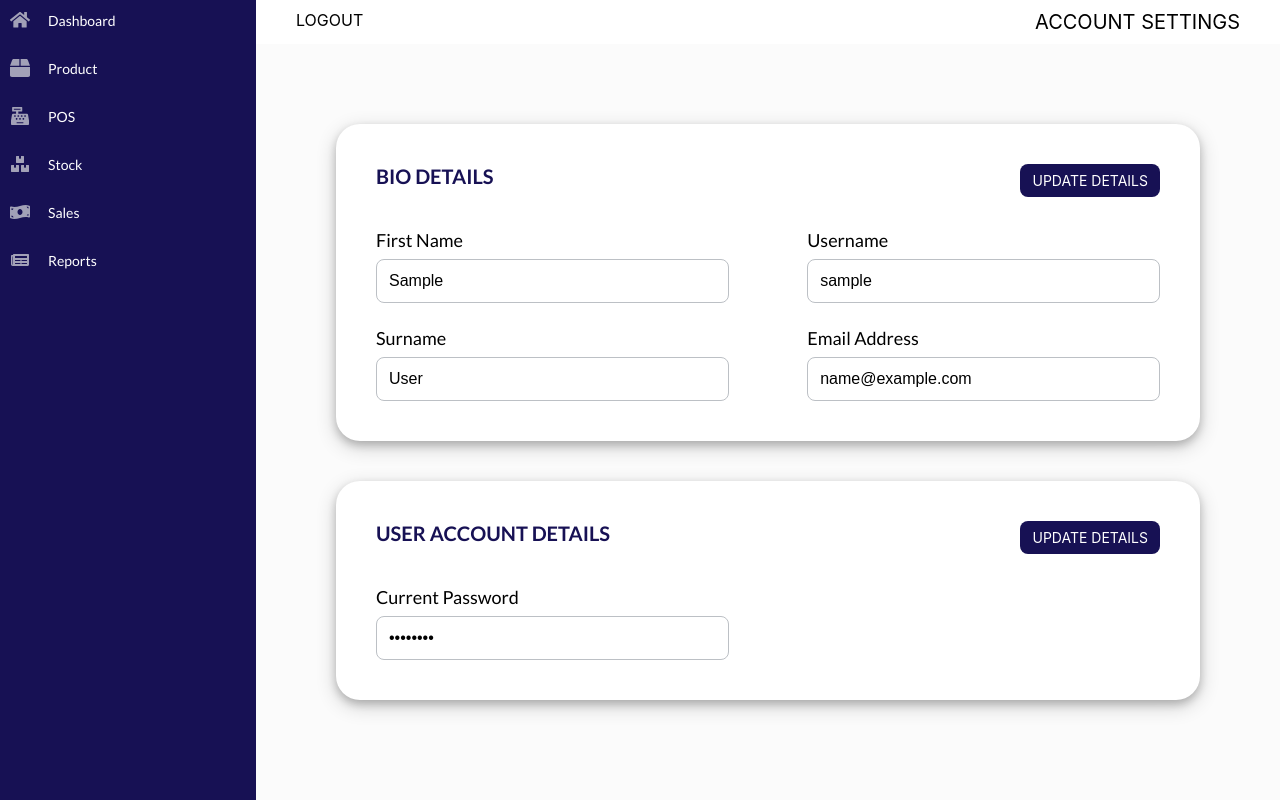
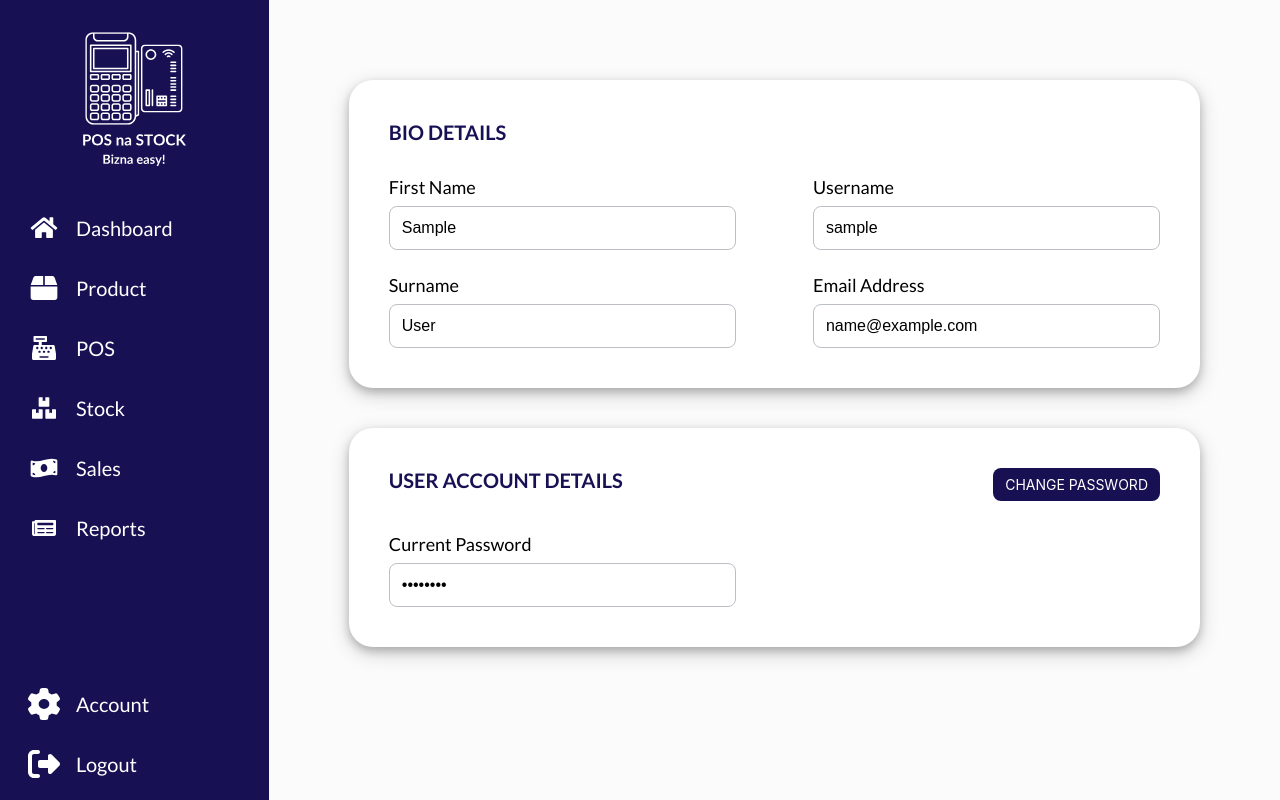
Before and after one commit to greg-atemi/jaythree, a Django app: page /pos/account in a window 1280 px wide. Run offline with Django 4.2, Linux system fonts and the light colour scheme; the visitor is signed in with stand-in values (Sample User, id 1).

Commit message:
Re-engineered Sidebar styling

```diff
--- a/pos/static/styles/auth.css
+++ b/pos/static/styles/auth.css
@@ -26,8 +26,6 @@ html,body{
 
 .form-large{
     margin-left: 50%;
-    padding-top: 32px;
-    padding-bottom: 32px;
     display: flex;
     align-items: center;
     justify-content: center;
--- a/pos/static/styles/style.css
+++ b/pos/static/styles/style.css
@@ -12,6 +12,11 @@ html,body{
     color: #FFFFFF;
     width: 20%;
     height: 100%;
+    display: flex;
+    flex-direction: column;
+    justify-content: space-between;
+    padding-left: 8px;
+    padding-right: 8px;
 }
 
 body{
@@ -26,25 +31,44 @@ body{
 }
 
 .sidebar button{
+    padding-left: 20px;
+    padding-right: 20px;
     background-color: transparent;
+    border-radius: 12px;
     border: transparent;
     display: flex;
     align-items: center;
-    width: 80%;
-    margin-left: 8px;
-    margin-right: 8px;
+    width: 100%;
     color: #FFFFFF;
-    font-size: 14px;
+    font-size: 20px;
     font-family: Lato, sans-serif;
+    margin-bottom: 12px;
+}
+
+.sidebar button:hover {
+    background-color: #0c092a; /* Background color on hover */
+    cursor: pointer;
+  }
+
+.nav-logo{
+    width: 32px;
+    height: 32px;
+    margin-right: 16px;
+    margin-top: 8px;
     margin-bottom: 8px;
 }
 
-.nav-logo{
-    width: 24px;
-    height: 24px;
-    margin-right: 16px;
-    margin-top: 8px;
-    margin-bottom: 8px;
+.logo-div{
+    display: flex;
+    width: auto;
+    justify-content: center;
+    margin-bottom: 32px;
+    margin-top: 32px;
+}
+
+.big-logo{
+    width: 140px;
+    height: 140px;
 }
 
 .topbar{
--- a/templates/pos/user/account.html
+++ b/templates/pos/user/account.html
@@ -17,7 +17,7 @@
             <div class="pill2">
                 <div class="pill2_heading_group">
                     <p>BIO DETAILS</p>
-                    <button class="btn-primary" id="bio">UPDATE DETAILS</button>
+                    <!-- <button class="btn-primary" id="bio">UPDATE DETAILS</button> -->
                 </div>
                 <div class="fieldset">
                     <div class="fieldgroup">
@@ -47,7 +47,7 @@
             <div class="pill2">
                 <div class="pill2_heading_group">
                     <p>USER ACCOUNT DETAILS</p>
-                    <button id="update_password_button" class="btn-primary">UPDATE DETAILS</button>
+                    <button id="update_password_button" class="btn-primary">CHANGE PASSWORD</button>
                 </div>
                 <div class="fieldset">
                     <div class="fieldgroup">
--- a/templates/pos/user/base.html
+++ b/templates/pos/user/base.html
@@ -13,6 +13,10 @@
 </head>
 <body>
     <nav class="sidebar">
+        <div>
+            <div class="logo-div">
+                <img alt="logo" class="big-logo" src="{% static 'images/Logo1.0.svg' %}"/>
+            </div>
             <button id="dashboard">
                 <img alt="home" class="nav-logo" src="{% static 'images/home.svg' %}"/>
                 Dashboard
@@ -37,18 +41,20 @@
                 <img alt="home" class="nav-logo" src="{% static 'images/report.svg' %}"/>
                 Reports
             </button>
+        </div>
+        <div>
+            <button id="settings">
+                <img alt="home" class="nav-logo" src="{% static 'images/settings.svg' %}"/>
+                Account
+            </button>
+            <button id="logout">
+                <img alt="home" class="nav-logo" src="{% static 'images/logout.svg' %}"/>
+                Logout
+            </button>
+        </div>
     </nav>
 
     <div class="parent">
-        <nav class="topbar">
-            <div id="auth" class="auth">
-                ACCOUNT SETTINGS
-            </div>
-            <div id="logout" class="logout">
-                LOGOUT
-            </div>
-        </nav>
-
         <div id="reports-modal" class="modal">
             <div class="modal-content">
                 <p>REPORTS</p>
@@ -69,7 +75,7 @@
                     </div>
 
                     <div class="button-group">
-                        <input class="btn-primary" type="submit" value="SAVE"/>
+                        <input class="btn-primary" type="submit" value="SUBMIT"/>
                         <button type="button" id="close-modal" class="btn-secondary"> CANCEL </button>
                     </div>
                 </form>
@@ -92,7 +98,7 @@
     let reports = document.getElementById("reports");
     let sales = document.getElementById("sales");
     let stock = document.getElementById("stock");
-    let auth = document.getElementById("auth")
+    let settings = document.getElementById("settings")
     let pos = document.getElementById("pos");
 
     document.getElementById('dateRangeForm').addEventListener('submit', function(event) {
@@ -138,7 +144,7 @@
         reports_modal.style.display = "none";
     });
 
-    auth.onclick = function () {
+    settings.onclick = function () {
         location.href = "/pos/account";
     };
 
```
Also changed, not shown: templates/pos/auth/signup.html (+5 -5 lines), pos/static/images/Logo.svg (added), pos/static/images/Logo1.0.svg (added), pos/static/images/box.svg, pos/static/images/home.svg, pos/static/images/logout.svg (added), pos/static/images/pos.svg, pos/static/images/report.svg, pos/static/images/sales.svg, pos/static/images/settings.svg (added), pos/static/images/stock.svg. Lines whose indentation alone changed are shown as unchanged.
